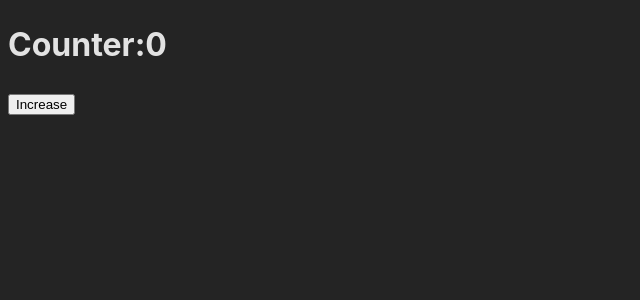
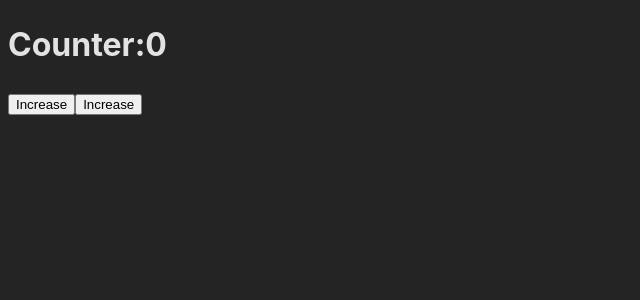
Before and after one commit to MoketeTyabekana/react-hooks, a React (Vite) app in the folder react-useState/: page / in a window 1280 px wide. Shown: the top 300 px of the page, without its empty margins (0-640 px from the left). Built offline with nearby package versions, Linux system fonts and the light colour scheme.

Commit message:
added a new button to decrease the count state.

```diff
--- a/react-useState/src/App.jsx
+++ b/react-useState/src/App.jsx
@@ -1,4 +1,4 @@
-import React,{useState} from 'react'
+import React,{useState} from 'react';
 
 const App = () => {
  const [count,setCount]=useState(0);
@@ -7,10 +7,15 @@ function IncreaseCount(){
   setCount(count+1);
 }
 
+function DecreaseCount(){
+  setCount(count-1);
+}
+
   return (
     <div>
      <h1>Counter:{count}</h1>
      <button onClick={IncreaseCount}>Increase</button>
+     <button onClick={DecreaseCount}>Increase</button>
     </div>
   )
 }
```
